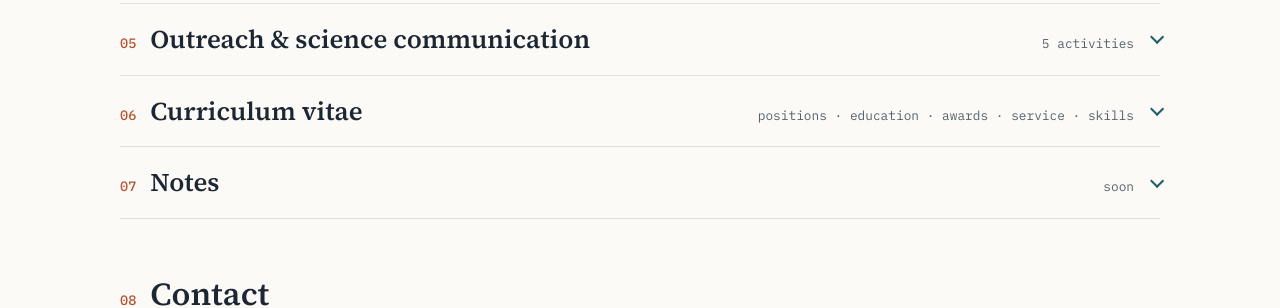
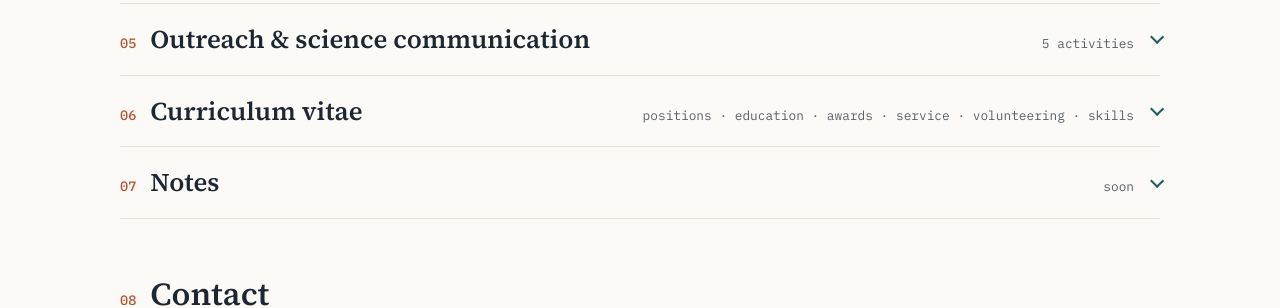
Before and after one commit to bru-melo/bru-melo.github.io, a Jekyll site: the page built from index.html, in a window 1280 px wide and 900 px high, scrolled down 1329 px. Shown: the part 230-538 px from the top of the window. Built offline with Jekyll 4.4.1, drawn with Linux system fonts in a browser that asks for light colours.

Commit message:
Add CDPA cat fostering under Volunteer experience
Co-Authored-By: Claude Opus 5.5 <noreply@anthropic.com>
Claude-Session: https://claude.ai/code/session_014FtQHe1R3kdHGC2veb93Xc

```diff
--- a/_data/cv.yml
+++ b/_data/cv.yml
@@ -48,6 +48,12 @@ service:
     title: Teaching assistant & short courses, IAG–USP
     detail: Elements of Geophysics; Linux, Introduction to Seismology, Surface Waves & Crustal Structure.
 
+volunteering:
+  - years: 2026–now
+    title: Cat fosterer
+    place: CDPA
+    detail: Caring for and socialising cats ahead of adoption, taking them to vet appointments, and liaising between the CDPA support team and adopters.
+
 skills: [seismic imaging, waveform tomography, DAS processing, anisotropy, spectral analysis, signal processing, data visualisation]
 tools: [Python, Matlab, shell]
 languages: [Portuguese (native), English (fluent)]
--- a/index.html
+++ b/index.html
@@ -222,7 +222,7 @@ layout: default
 
 <!-- ============ CV ============ -->
 <details id="cv" class="fold wrap">
-  <summary><h2 class="sec-title"><span class="num">06</span>Curriculum vitae</h2><span class="fold-count">positions · education · awards · service · skills</span></summary>
+  <summary><h2 class="sec-title"><span class="num">06</span>Curriculum vitae</h2><span class="fold-count">positions · education · awards · service · volunteering · skills</span></summary>
   <div class="fold-body">
   <div class="cv-grid">
     <div>
@@ -248,6 +248,12 @@ layout: default
       <ul class="plain">
         {% for s in cv.service %}<li><span class="t-years">{{ s.years }}</span>{{ s.title }}{% if s.detail %}<p class="muted">{{ s.detail }}</p>{% endif %}</li>{% endfor %}
       </ul>
+      {% if cv.volunteering %}
+      <h3 class="cv-h">Volunteer experience</h3>
+      <ul class="plain">
+        {% for v in cv.volunteering %}<li><span class="t-years">{{ v.years }}</span>{{ v.title }}, {{ v.place }}{% if v.detail %}<p class="muted">{{ v.detail }}</p>{% endif %}</li>{% endfor %}
+      </ul>
+      {% endif %}
       <h3 class="cv-h">Skills</h3>
       <p class="tags">{% for s in cv.skills %}<span class="tag">{{ s }}</span>{% endfor %}</p>
       <p class="tags">{% for s in cv.tools %}<span class="tag mono">{{ s }}</span>{% endfor %}</p>
```
